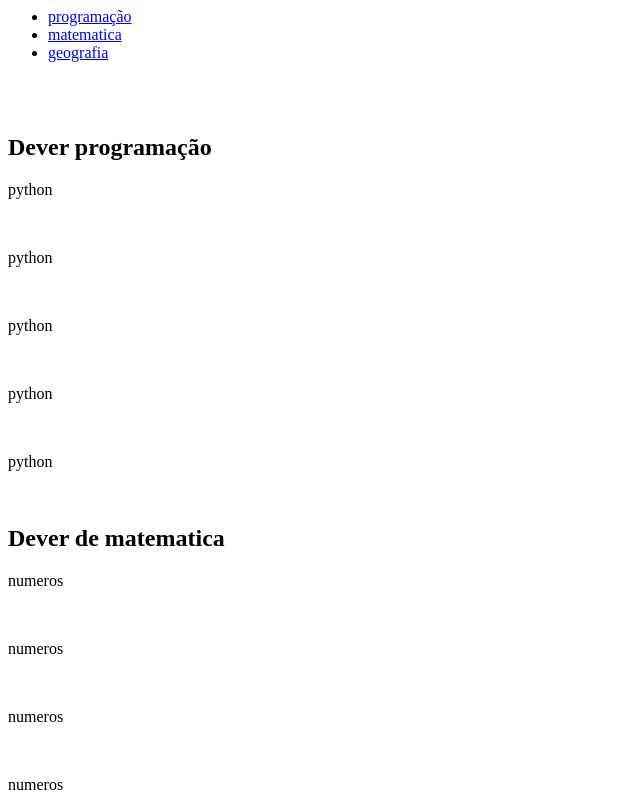
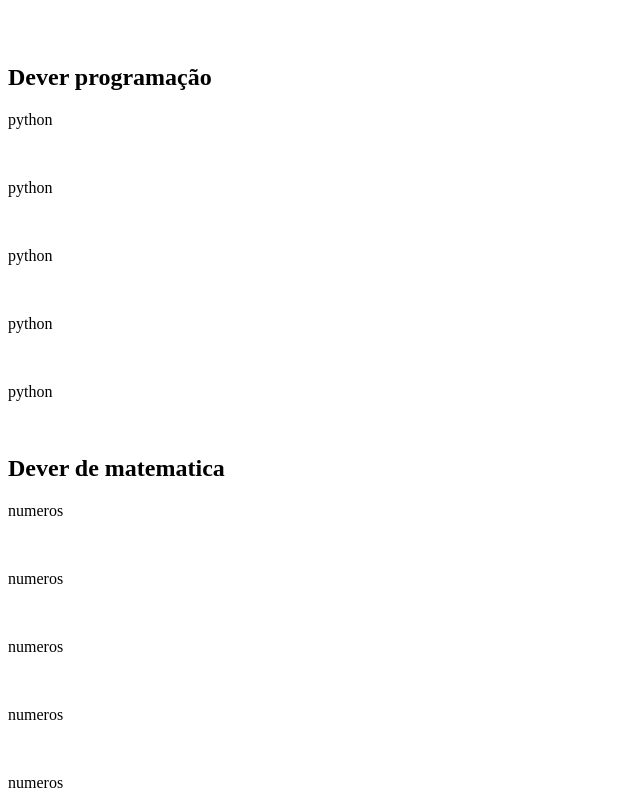
Before and after one commit to sunual/progweb, a plain HTML site: page index2.html in a window 1280 px wide. Shown: the top 800 px of the page, without its empty margins (0-640 px from the left). Drawn offline with Linux system fonts and the light colour scheme.

Commit message:
Update index2.html

```diff
--- a/index2.html
+++ b/index2.html
@@ -6,11 +6,7 @@
     </script>
   </head>
   <body>
-  <ul>
-    <li><a href="javascript:document.getElementById('prog').scrollIntoView();">programação</a></li>
-    <li><a href="javascript:document.getElementById('mat').scrollIntoView();">matematica</a></li>
-    <li><a href="javascript:document.getElementById('geo').scrollIntoView();">geografia</a></li>
-  </ul>
+  <ol></ol>
   </br>
   </br>
   <h2 id="prog" class="prog"> Dever programação </h2>
```
